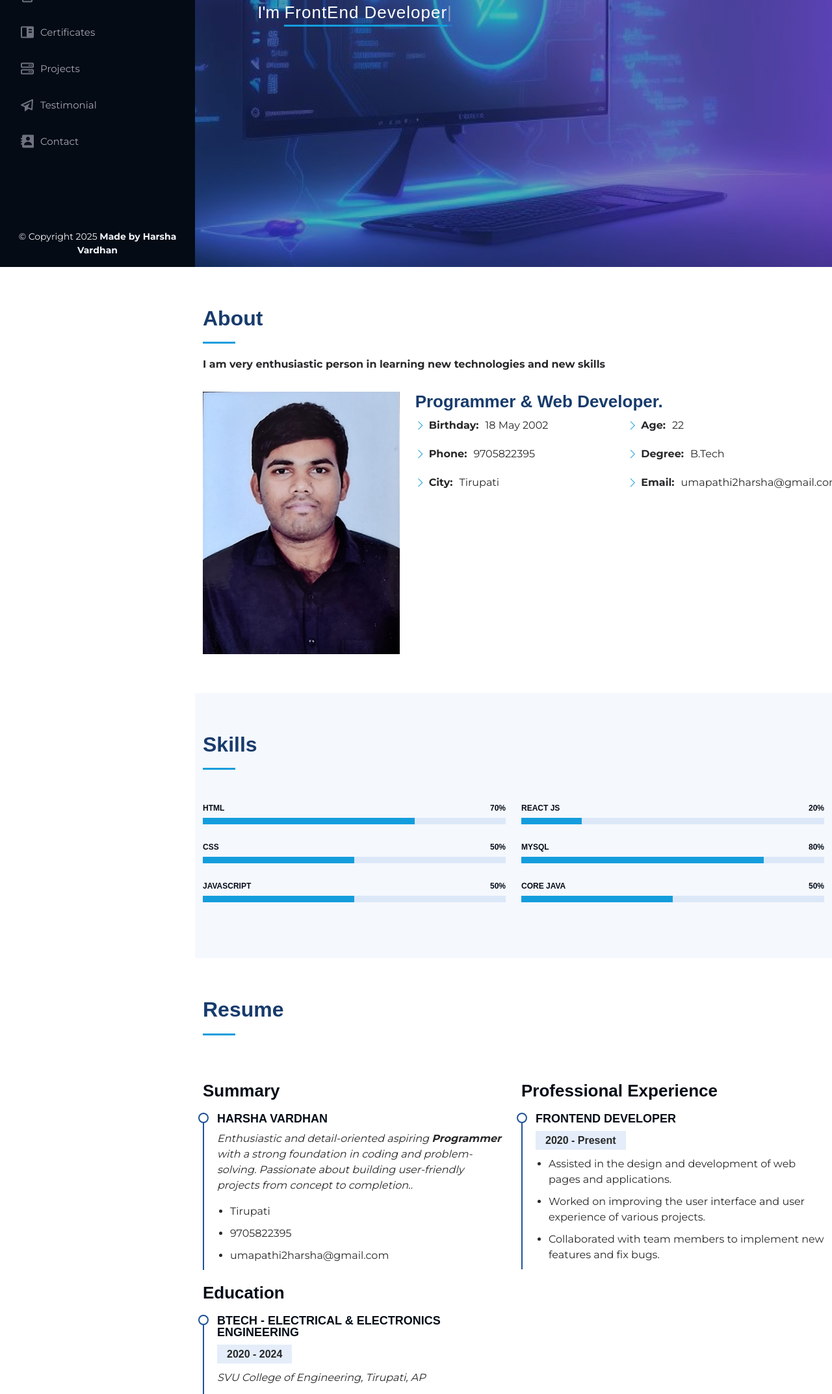
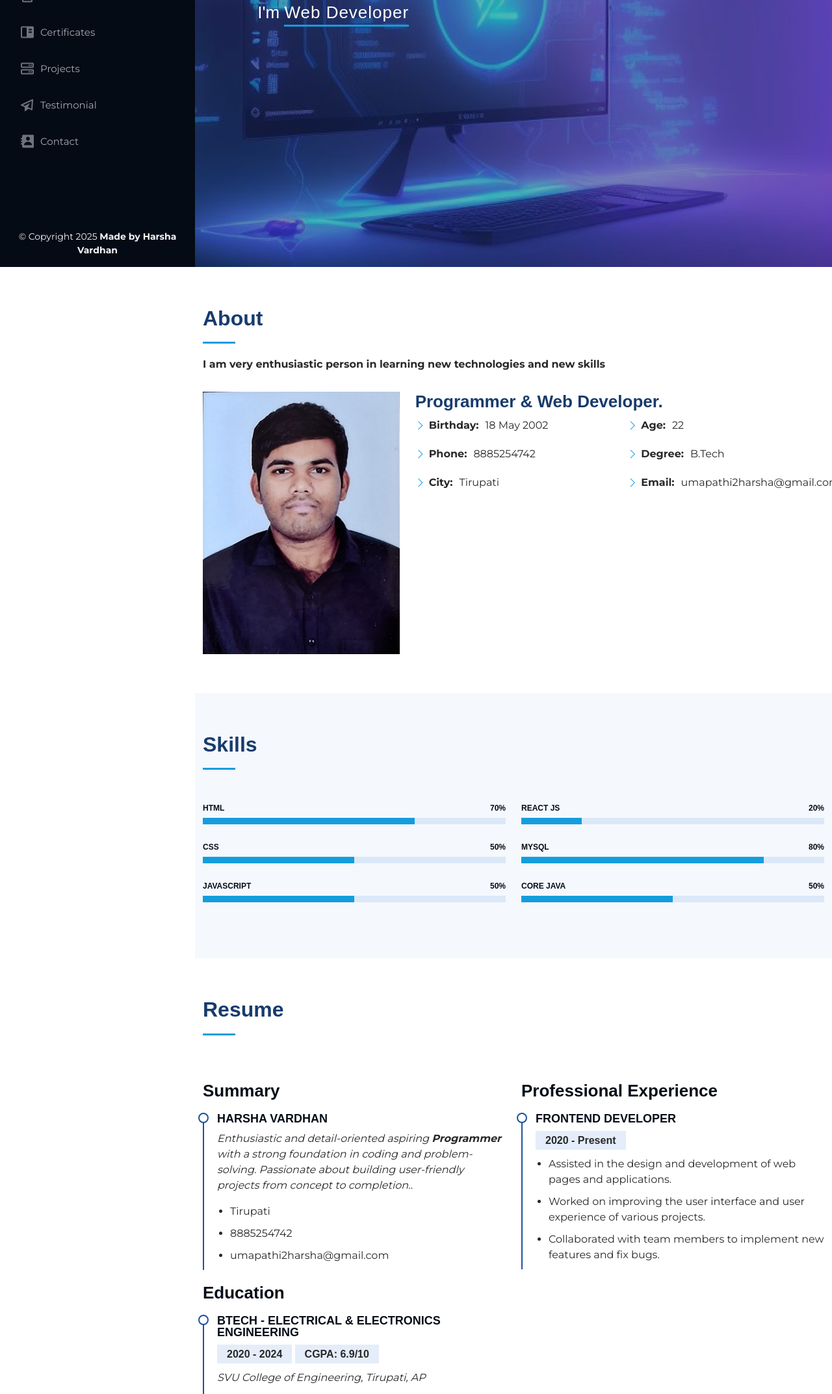
Before and after one commit to HarshaVardhan108/Portfolio, a plain HTML site: page index.html in a window 1280 px wide. Shown: the part 389-2535 px from the top of the page at 65% size. Drawn offline with Linux system fonts and the light colour scheme; files whose address does not match are found by name; a web font is replaced by a local one.

Commit message:
changed ph no

```diff
--- a/index.html
+++ b/index.html
@@ -93,7 +93,7 @@
   <section id="hero" class="d-flex flex-column justify-content-center align-items-center">
     <div class="hero-container" data-aos="fade-in">
       <h1>Harsha Vardhan</h1>
-      <p>I'm <span class="typed" data-typed-items="Mentor,FrontEnd Developer, Designer"></span></p>
+      <p>I'm <span class="typed" data-typed-items="Programmer, Web Developer, FullStack Developer "></span></p>
     </div>
   </section><!-- End Hero -->
 
@@ -119,7 +119,7 @@
                 <ul>
                   <li><i class="bi bi-chevron-right"></i> <strong>Birthday:</strong> <span>18 May 2002</span></li>
                   <!-- <li><i class="bi bi-chevron-right"></i> <strong>Website:</strong> <span></span></li> -->
-                  <li><i class="bi bi-chevron-right"></i> <strong>Phone:</strong> <span>9705822395</span></li>
+                  <li><i class="bi bi-chevron-right"></i> <strong>Phone:</strong> <span>8885254742</span></li>
                   <li><i class="bi bi-chevron-right"></i> <strong>City:</strong> <span>Tirupati</span></li>
                 </ul>
               </div>
@@ -230,7 +230,7 @@
               <ul>
 
                 <li>Tirupati</li>
-                <li>9705822395</li>
+                <li>8885254742</li>
                 <li>umapathi2harsha@gmail.com</li>
               </ul>
             </div>
@@ -239,6 +239,7 @@
             <div class="resume-item">
               <h4>BTech - Electrical &amp; Electronics Engineering</h4>
               <h5>2020 - 2024</h5>
+              <h5>CGPA: 6.9/10</h5>
               <p><em>SVU College of Engineering, Tirupati, AP</em></p>
               <p>Leading Member in C-Cube Club</p>
               <p>Organized several events such as Personality Development workshop, Lifestyle Engineering with Various
@@ -492,7 +493,7 @@
               <div class="phone">
                 <i class="bi bi-phone"></i>
                 <h4>Call:</h4>
-                <p>9705822395</p>
+                <p>8885254742</p>
               </div>
             </div>
 
```
